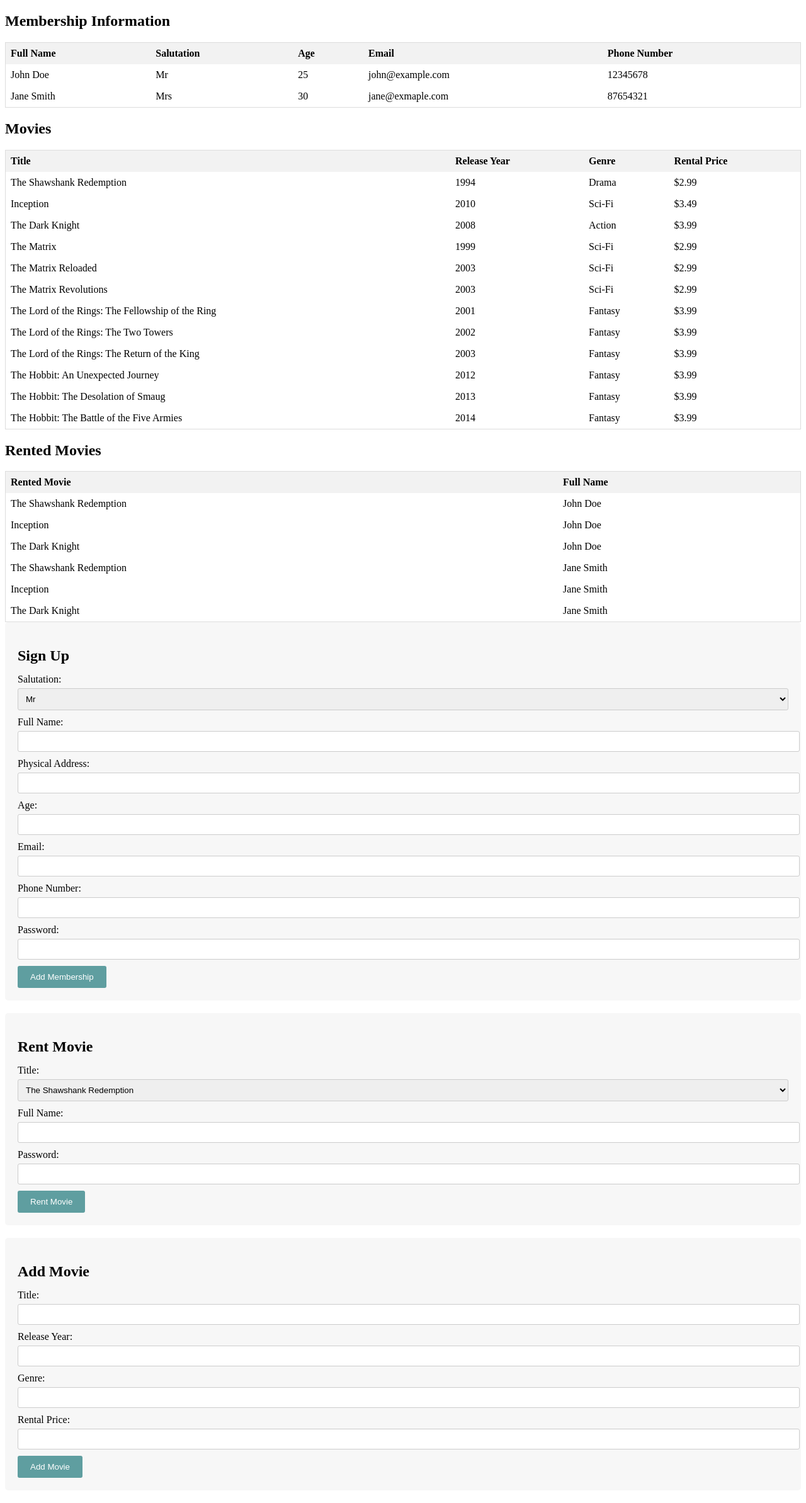
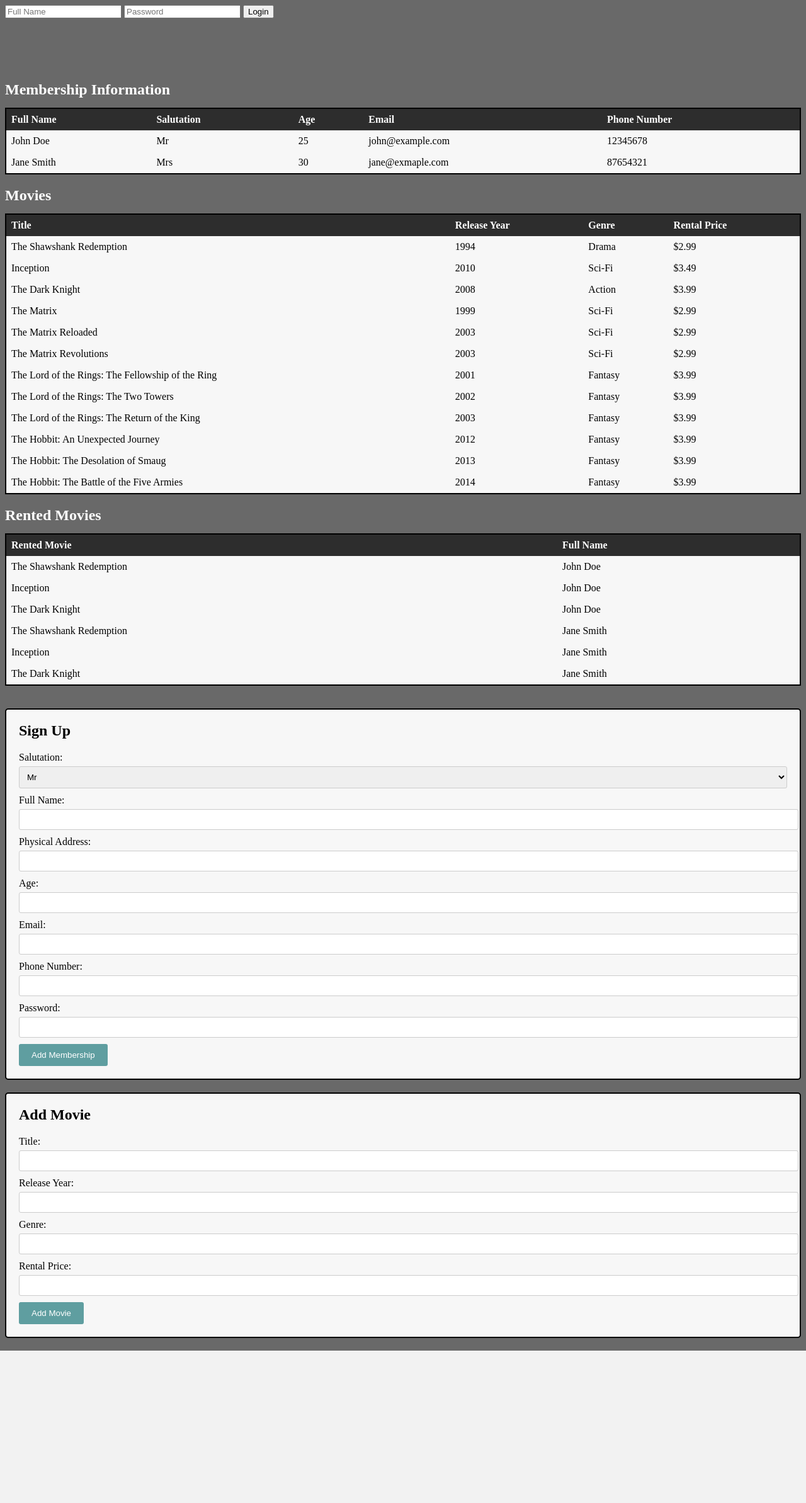
Before and after one commit to Hamsterbil/PHP-Server, a PHP site: page / in a window 1280 px wide. Shown: the whole page at 63% size. After the commit the page ends 2145 px from the top, so only its background shows below. Run offline with PHP 8.4, Linux system fonts and the light colour scheme; data comes from the database, SQL or seed files in the repository.

Commit message:
more new stuffs

```diff
--- a/Movie Rental/index.php
+++ b/Movie Rental/index.php
@@ -4,11 +4,12 @@
 <head>
     <title>Movie Rental System</title>
     <!-- Style for showcasing elements -->
-    <link rel="stylesheet" href="index.css">
+    <link rel="stylesheet" href="../Movie Rental/style.css">
 </head>
 
 <body>
     <?php
+    session_start();
     // Database connection settings
     // Database configuration
     $host = 'localhost';
@@ -46,7 +47,38 @@
             return null;
         }
     }
+
+
     ?>
+
+    <div class="topNav">
+        <form method="POST">
+            <input type="text" name="full_name" placeholder="Full Name">
+            <input type="text" name="user_password" placeholder="Password">
+            <input type="submit" value="Login">
+        </form>
+        <?php
+        $logged_in = false;
+        if (isset($_POST['submit_login'])) {
+            $full_name = $_POST['full_name'];
+            $user_password = $_POST['user_password'];
+
+            // Check if the password is correct
+            $check_password_query = "SELECT password_hash FROM membership WHERE full_name = '$full_name'";
+
+            $result = executeQuery($conn, $check_password_query);
+            $row = $result->fetch_assoc();
+            $hashed_password = $row['password_hash'];
+
+            if (!password_verify($user_password, $hashed_password)) {
+                die(alert("Incorrect password."));
+            }
+            $logged_in = true;
+
+            $_SESSION['full_name'] = $full_name;
+        }
+        ?>
+    </div>
 
     <!-- Table to show current members -->
     <?php include 'membership.php'; ?>
@@ -58,7 +90,8 @@
     <?php include 'rent.php'; ?>
 
     <!-- ADD MEMBER ---------------------------------->
-    <div class="signup-form">
+    <br><br>
+    <div class="edit-form">
         <h2>Sign Up</h2>
         <form method='POST'>
             <label for='salutation_id'>Salutation:</label>
@@ -70,22 +103,22 @@
             </select><br>
 
             <label for='full_name'>Full Name:</label>
-            <input type='text' name='full_name'><br>
+            <input type='text' name='full_name' required><br>
 
             <label for='physical_address'>Physical Address:</label>
-            <input type='text' name='physical_address'><br>
+            <input type='text' name='physical_address' required><br>
 
             <label for='age'>Age:</label>
-            <input type='number' name='age'><br>
+            <input type='number' name='age' required><br>
 
             <label for='email'>Email:</label>
-            <input type='email' name='email'><br>
+            <input type='email' name='email' required><br>
 
             <label for='phone_number'>Phone Number:</label>
-            <input type='text' name='phone_number'><br>
+            <input type='text' name='phone_number' required><br>
 
             <label for='user_password'>Password:</label>
-            <input type='password' name='user_password'><br>
+            <input type='password' name='user_password' required><br>
 
             <input type='submit' name='submit_membership' value='Add Membership'>
         </form>
@@ -116,12 +149,118 @@
         ?>
     </div>
 
+    <?php if ($logged_in): ?>
+    <!-- REMOVE MEMBER ---------------------------------->
+    <div class="edit-form">
+        <h2>Remove Member</h2>
+        <form method='POST'>
+            <!-- <label for='full_name'>Full Name:</label>
+            <input type='text' name='full_name'><br>
+
+            <label for='user_password'>Password:</label>
+            <input type='password' name='user_password'><br> -->
+
+            <input type='submit' name='submit_remove_membership' value='Remove Membership'>
+        </form>
+        <?php
+            if ($logged_in) {
+                if (isset($_POST['submit_remove_membership'])) {
+                    $full_name =
+
+                    // $user_password = $_POST['user_password'];
+
+                    // // Check if the password is correct
+                    // $check_password_query = "SELECT password_hash FROM membership WHERE full_name = '$full_name'";
+
+                    // $result = executeQuery($conn, $check_password_query);
+                    // $row = $result->fetch_assoc();
+                    // $hashed_password = $row['password_hash'];
+
+                    // if (!password_verify($user_password, $hashed_password)) {
+                    //     die(alert("Incorrect password."));
+                    // }
+
+                    $delete_membership_query = "DELETE FROM membership WHERE full_name = '$full_name'";
+
+                    executeQuery($conn, $delete_membership_query);
+                }
+            }
+        ?>
+    </div>
+
+    <!-- UPDATE MEMBER ------------------------------->
+    <div class="edit-form">
+        <h2>Update Membership</h2>
+        <form method='POST'>
+            <!-- <label for='full_name'>Full Name:</label>
+            <input type='text' name='full_name'><br>
+
+            <label for='user_password'>Password:</label>
+            <input type='password' name='user_password'><br>
+
+            <br> <br> -->
+            <label for='salutation_id'>Change Salutation:</label>
+            <select name='salutation_id'>
+                <option value='1'>Mr</option>
+                <option value='2'>Mrs</option>
+                <option value='3'>Ms</option>
+                <option value='4'>Dr</option>
+            </select><br>
+
+            <label for='full_name'>Change Full Name:</label>
+            <input type='text' name='full_name'><br>
+
+            <label for='physical_address'>Change Physical Address:</label>
+            <input type='text' name='physical_address'><br>
+
+            <label for='age'>Change Age:</label>
+            <input type='number' name='age'><br>
+
+            <label for='email'>Change Email:</label>
+            <input type='email' name='email'><br>
+
+            <label for='phone_number'>Change Phone Number:</label>
+            <input type='text' name='phone_number'><br>
+
+            <label for='user_password'>Change Password:</label>
+            <input type='password' name='user_password'><br>
+
+            <input type='submit' name='submit_update_membership' value='Update Membership'>
+        </form>
+        <?php
+            if (isset($_POST['submit_update_membership'])) {
+                // $full_name = $_POST['full_name'];
+                // $user_password = $_POST['user_password'];
+
+                // $check_password_query = "SELECT password_hash FROM membership WHERE full_name = '$full_name'";
+
+                // $result = executeQuery($conn, $check_password_query);
+                // $row = $result->fetch_assoc();
+                // $hashed_password = $row['password_hash'];
+
+                // if (!password_verify($user_password, $hashed_password)) {
+                //     die(alert("Incorrect password."));
+                // }
+
+                $salutation_id = $_POST['salutation_id'];
+                $full_name = $_POST['full_name'];
+                $physical_address = $_POST['physical_address'];
+                $age = $_POST['age'];
+                $email = $_POST['email'];
+                $phone_number = $_POST['phone_number'];
+                $user_password = $_POST['user_password'];
+
+                $hashed_password = password_hash($user_password, PASSWORD_DEFAULT);
+            }
+        ?>
+    </div>
+
     <!-- RENT MOVIE ---------------------------------->
-    <div class="signup-form">
+    <div class="edit-form">
         <h2>Rent Movie</h2>
         <form method='POST'>
             <label for='title'>Title:</label>
-            <select name='movie_id'>
+            <select name='moviee_id'>
                 <?php
                 $query = "SELECT movie_id, title FROM movies";  // Select movie_id along with title
 
@@ -132,41 +271,43 @@
                 ?>
             </select><br>
 
-            <label for='full_name'>Full Name:</label>
+            <!-- <label for='full_name'>Full Name:</label>
             <input type='text' name='full_name'><br>
 
             <label for='user_password'>Password:</label>
-            <input type='password' name='user_password'><br>
+            <input type='password' name='user_password'><br> -->
 
             <input type='submit' name='submit_rental' value='Rent Movie'>
         </form>
         <?php
             if (isset($_POST['submit_rental'])) {
                 $title = $_POST['movie_id'];
-            $full_name = $_POST['full_name'];
-            $user_password = $_POST['user_password'];
+                $full_name = $_SESSION['full_name'];
 
-            // Check if the password is correct
-            $check_password_query = "SELECT password_hash FROM membership WHERE full_name = '$full_name'";
+                // $user_password = $_POST['user_password'];
 
-            $result = executeQuery($conn, $check_password_query);
-            $row = $result->fetch_assoc();
-            $hashed_password = $row['password_hash'];
+                // // Check if the password is correct
+                // $check_password_query = "SELECT password_hash FROM membership WHERE full_name = '$full_name'";
 
-            if (!password_verify($user_password, $hashed_password)) {
-                die(alert("Incorrect passwddddord."));
-            }
+                // $result = executeQuery($conn, $check_password_query);
+                // $row = $result->fetch_assoc();
+                // $hashed_password = $row['password_hash'];
 
-            $insert_rental_query = "INSERT INTO rentals (movie_id, membership_id)
-                                VALUES ((SELECT movie_id FROM movies WHERE title = '$title'), (SELECT membership_id FROM membership WHERE full_name = '$full_name'))";
+                // if (!password_verify($user_password, $hashed_password)) {
+                //     die(alert("Incorrect passwddddord."));
+                // }
+
+                $insert_rental_query = "INSERT INTO rentals (movie_id, full_name)
+                                        VALUES ($title, '$full_name')";
 
                 executeQuery($conn, $insert_rental_query);
             }
         ?>
     </div>
+    <?php endif; ?>
 
     <!-- ADD MOVIE ---------------------------------->
-    <div class="signup-form">
+    <div class="edit-form">
         <h2>Add Movie</h2>
         <form method='POST'>
             <label for='title'>Title:</label>
--- a/Movie Rental/membership.php
+++ b/Movie Rental/membership.php
@@ -1,4 +1,4 @@
-<h2>Membership Information</h2>
+<h2 id="tableTitle">Membership Information</h2>
 <table>
     <tr>
         <th>Full Name</th>
--- a/Movie Rental/movies.php
+++ b/Movie Rental/movies.php
@@ -1,4 +1,4 @@
-<h2>Movies</h2>
+<h2 id="tableTitle">Movies</h2>
 <table>
     <tr>
         <th>Title</th>
--- a/Movie Rental/rent.php
+++ b/Movie Rental/rent.php
@@ -1,4 +1,4 @@
-<h2>Rented Movies</h2>
+<h2 id="tableTitle">Rented Movies</h2>
 <table>
     <tr>
         <th>Rented Movie</th>
--- a/Movie Rental/index.css
+++ b/Movie Rental/style.css
@@ -1,40 +1,53 @@
+body {
+    background-color:dimgrey;
+}
+
 table {
     border-collapse: collapse;
     width: 100%;
-    border: 1px solid #ddd;
+    border: 2px solid black;
 }
 
 th, td {
     text-align: left;
     padding: 8px;
+    background-color: #f7f7f7;
 }
 
 th {
-    background-color: #f2f2f2;
+    background-color: #2d2d2d;
+    color: white;
 }
 
-.signup-form {
+#tableTitle {
+    margin-bottom: 15px;
+    color: white
+}
+
+.edit-form {
     background-color: #f7f7f7;
     padding: 20px;
     border-radius: 5px;
     margin-bottom: 20px;
+    border: 2px solid black;
 }
 
-.signup-form h2 {
-    margin-bottom: 15px;
+.edit-form h2 {
+    margin-bottom: 20px;
+    margin-top: 0px;
 }
 
-.signup-form label {
+.edit-form label {
     display: block;
     margin-bottom: 5px;
 }
 
-.signup-form select,
-.signup-form input[type="text"],
-.signup-form input[type="number"],
-.signup-form input[type="email"],
-.signup-form input[type="password"],
-.signup-form input[type="decimal"] {
+.edit-form select,
+.edit-form input[type="text"],
+.edit-form input[type="number"],
+.edit-form input[type="email"],
+.edit-form input[type="password"],
+.edit-form input[type="decimal"] {
     width: 100%;
     padding: 8px;
     margin-bottom: 10px;
@@ -43,13 +56,13 @@ th {
     transition: border-color 0.3s;
 }
 
-.signup-form select:focus,
-.signup-form input:focus {
+.edit-form select:focus,
+.edit-form input:focus {
     border-color: #5f9ea0;
     outline: none;
 }
 
-.signup-form input[type="submit"] {
+.edit-form input[type="submit"] {
     background-color: #5f9ea0;
     color: white;
     padding: 10px 20px;
@@ -58,7 +71,7 @@ th {
     cursor: pointer;
 }
 
-.signup-form input[type="submit"]:hover {
+.edit-form input[type="submit"]:hover {
     background-color: #2d6868;
 }
 
--- /dev/null
+++ b/yourSecrets.ini
@@ -0,0 +1,5 @@
+[Database]
+db_host 	= 'localhost';
+db_user		= 'root';
+db_password	= '';
+db_name		= 'boilerplate';
```
Also changed, not shown: Shopping/index.php (added, +125 -0 lines). Lines whose indentation alone changed are shown as unchanged.
